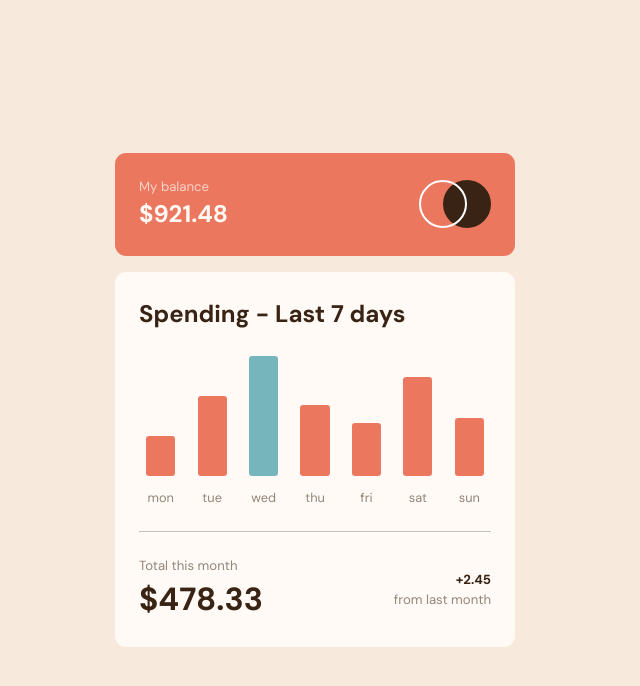
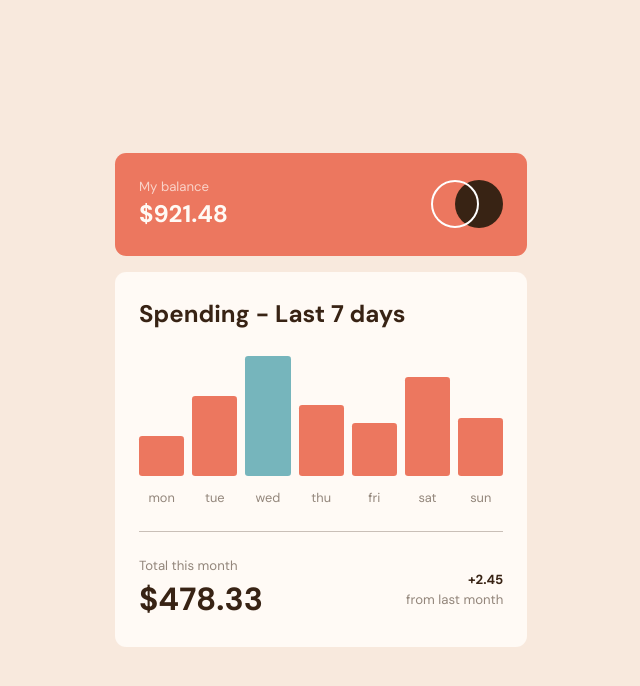
Before and after one commit to majidali55566/expense-chart-componentt, a React (Create React App) app: page / in a window 1280 px wide. Shown: the top 686 px of the page, without its empty margins (325-965 px from the left). Built offline with nearby package versions, Linux system fonts and the light colour scheme.

Commit message:
Update index.css

```diff
--- a/src/index.css
+++ b/src/index.css
@@ -182,6 +182,11 @@ body{
   width: 1.825rem;
   border-radius: .2rem;
  }
+@media (min-width:600px){
+  .spending-details .days-bars .day-bar .bar{
+    width:2.825rem;
+  }
+}
  .spending-details .days-bars .day-bar .bar-value{
   width: 100%;
   background-color: var(--clr-neutral-700);
```
